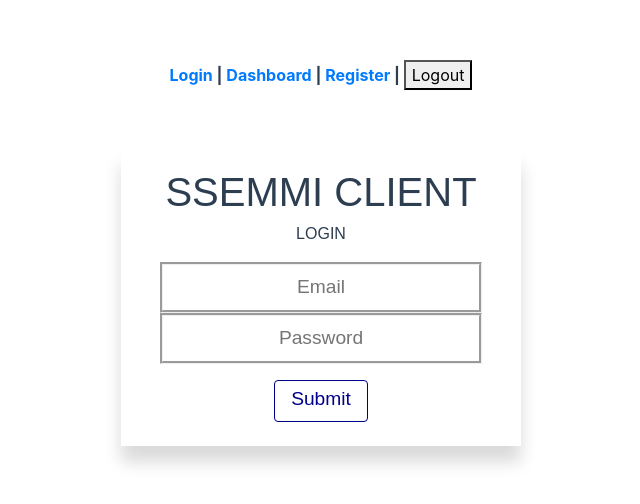
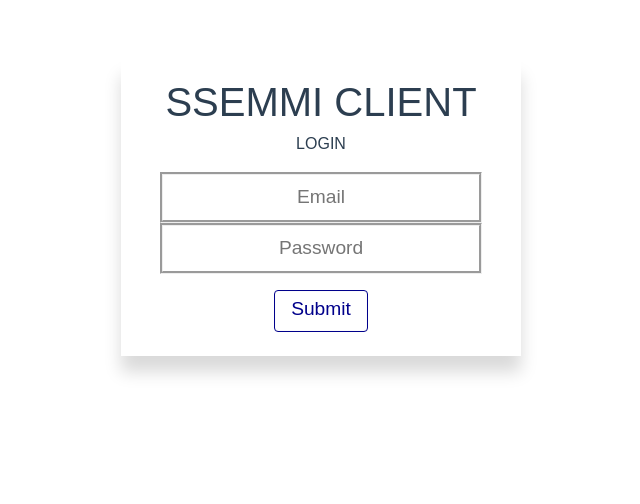
Before and after one commit to Typehuman/SSEMMI, a Vue app in the folder src/client/: page /login in a window 1280 px wide. Shown: the top 504 px of the page, without its empty margins (319-959 px from the left). Built offline with nearby package versions, Linux system fonts and the light colour scheme; the HTML template or start-up script is replaced by a standard one; what v-clipboard would draw is missing.

Commit message:
only show navigations when user logs in

```diff
--- a/src/client/src/App.vue
+++ b/src/client/src/App.vue
@@ -1,6 +1,6 @@
 <template>
   <div id="app">
-  <div id="nav">
+  <div id="nav" v-if="isAuth">
     <router-link to="/">Login</router-link>
     |
     <router-link to="/dashboard"> Dashboard </router-link>
@@ -43,6 +43,11 @@ export default {
         this.$router.go()
       })
     }
+  },
+  computed: {
+    isAuth() {
+      return this.$store.state.isAuthenticated
+    }
   }
 }
 </script>
```
